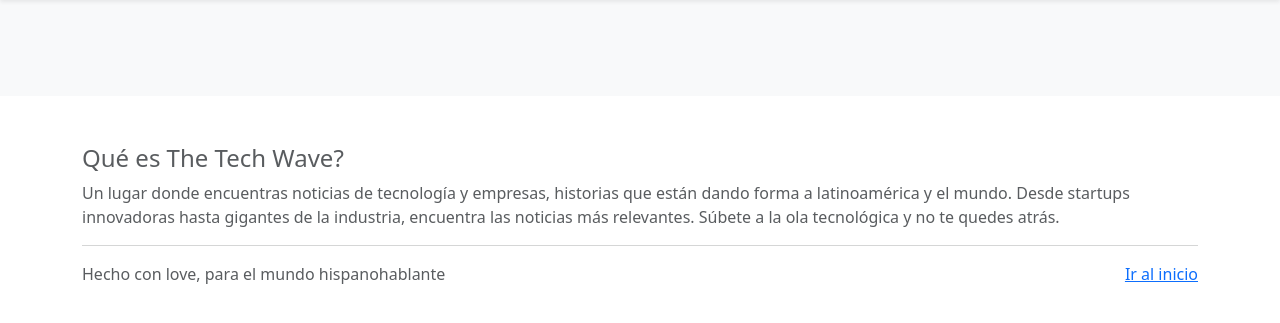
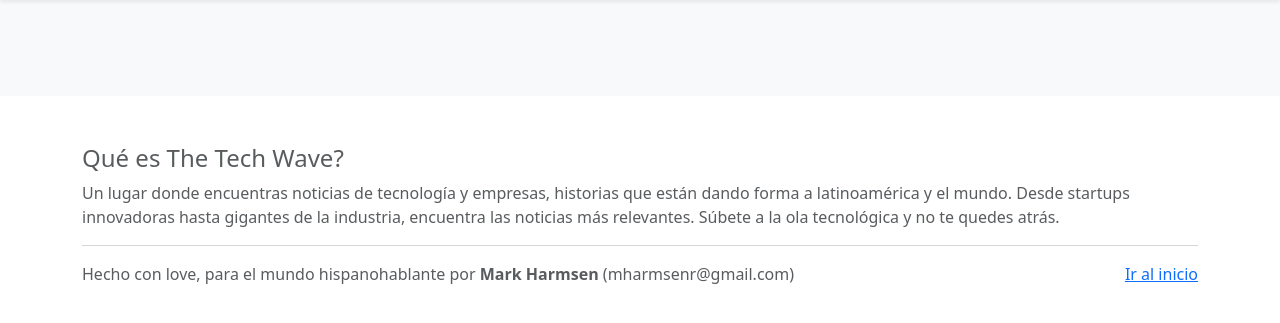
Before and after one commit to el-mark/the_tech_wave, a Flask app: page / in a window 1280 px wide. Shown: the part 56-379 px from the top of the page. Run offline with Flask 3, Linux system fonts and the light colour scheme; data that the repository does not hold is empty.

Commit message:
small change on the footer

```diff
--- a/app/templates/base.html
+++ b/app/templates/base.html
@@ -130,7 +130,7 @@
                     <a href="#">Ir al inicio</a>
                 </p>
                 <div>
-                    <p class="mb-1">Hecho con love, para el mundo hispanohablante</p>
+                    <p class="mb-1">Hecho con love, para el mundo hispanohablante por <strong>Mark Harmsen</strong> (mharmsenr@gmail.com)</p>
                 </div>
             </div>
         </footer>
```
